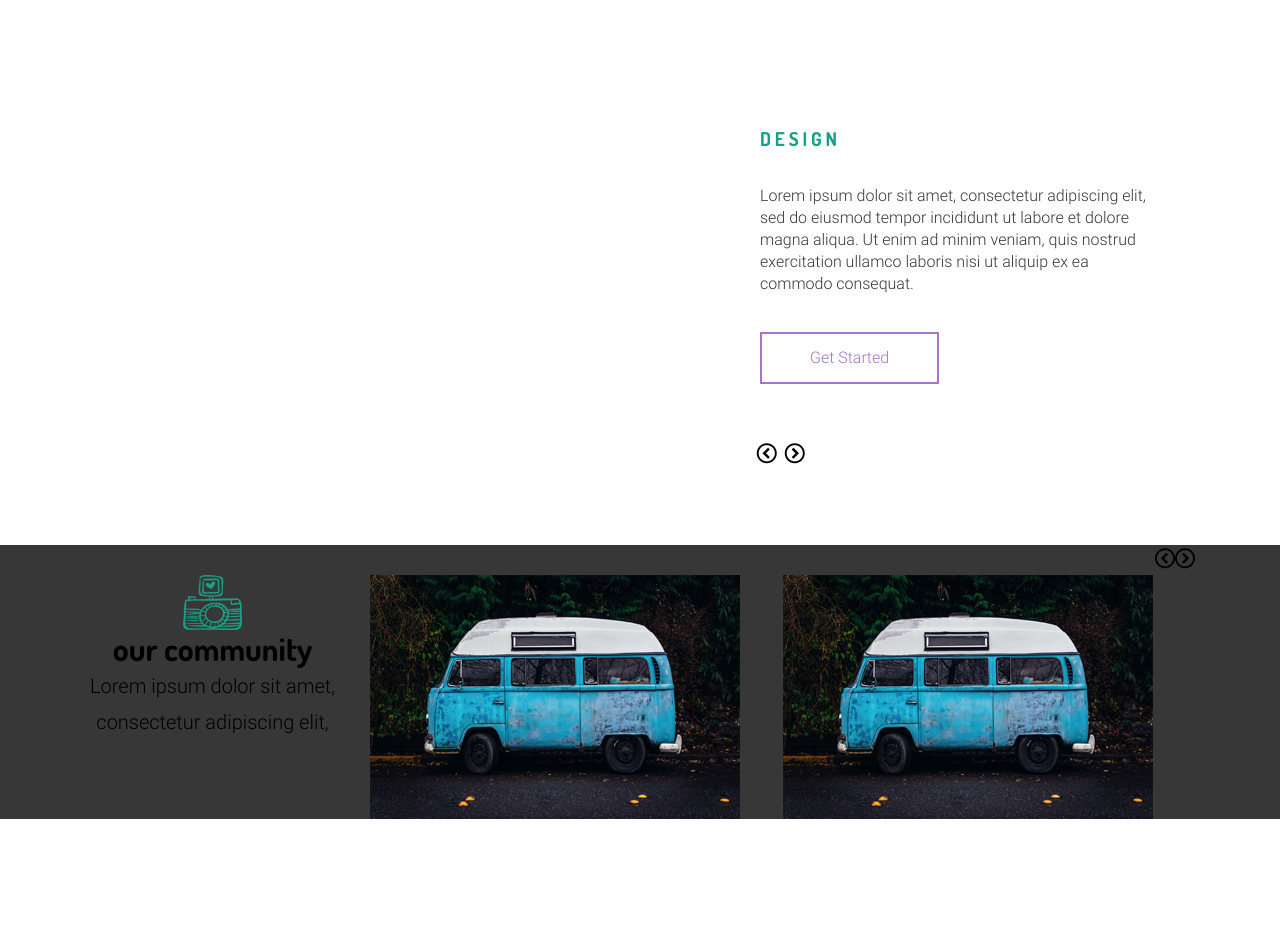
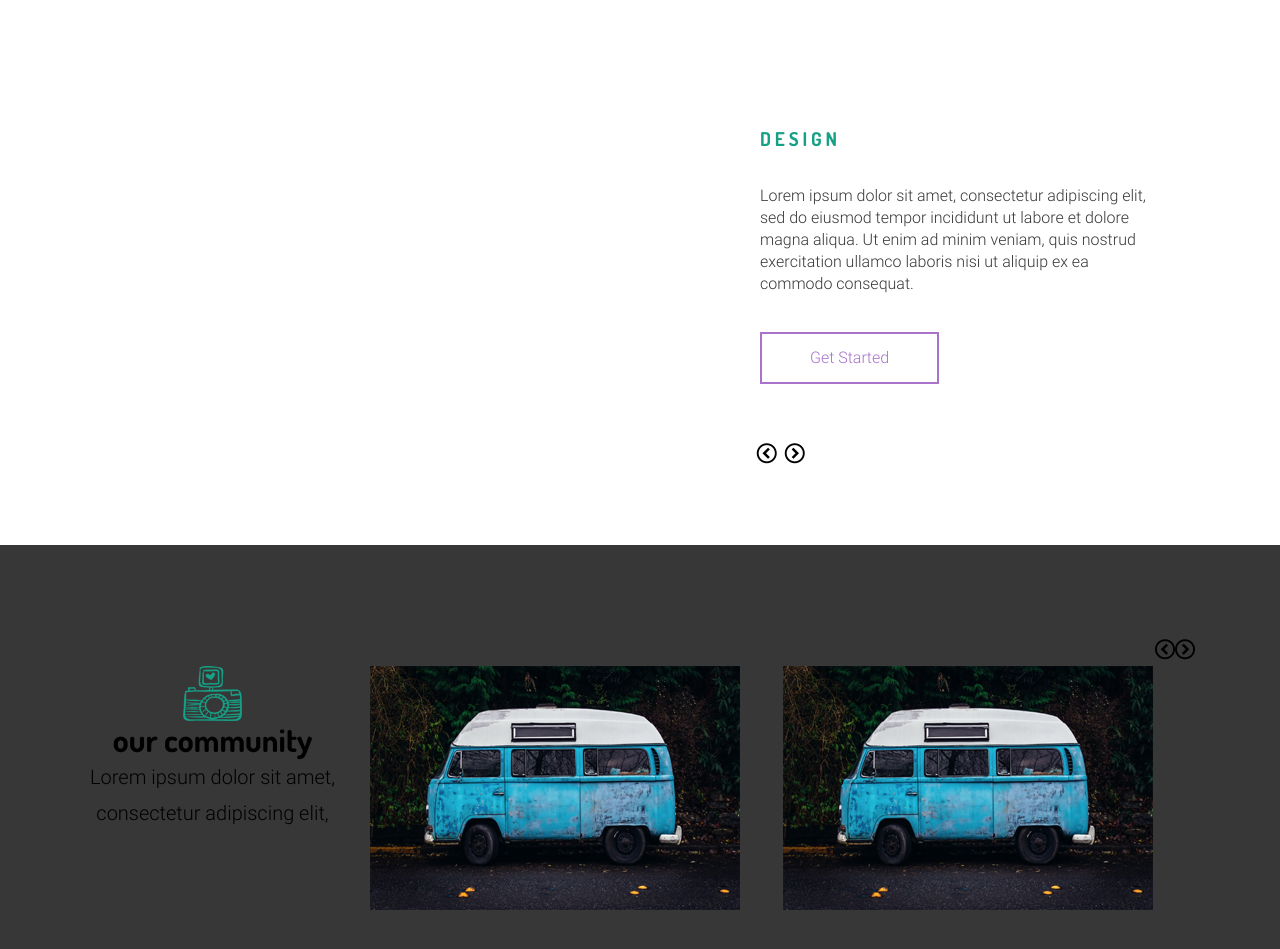
Before and after one commit to deja21k/expirience, a website: page index.html in a window 1280 px wide. Shown: the part 1250-2199 px from the top of the page. Before the commit the page ends 2069 px from the top, so only its background shows below. Drawn offline with nearby package versions, Linux system fonts and the light colour scheme; files that its build step writes are made by us from their sources; files whose address does not match are found by name.

Commit message:
Slider Community PP

```diff
--- a/js/main.js
+++ b/js/main.js
@@ -11,6 +11,10 @@ function initCommunitySlider() {
     nextArrow: $('.next1'),
     slidesToShow: 2,
     slidesToScroll: 1,
+    centerMode: true,
+    centerPadding:10,
+
+
 
     // mobileFirst: true,
     //
--- a/scss/blocks/_block-community.scss
+++ b/scss/blocks/_block-community.scss
@@ -1,5 +1,7 @@
 .community {
   background: $silver;
+  min-height: 484px;
+ padding-top: 91px;
 .slick-slide {
     // margin: 0 10px;
 }
--- a/scss/blocks/_block-design.scss
+++ b/scss/blocks/_block-design.scss
@@ -13,6 +13,7 @@
     }
 
   }
+
   h2{
     text-align: center;
     color: $green;
```
